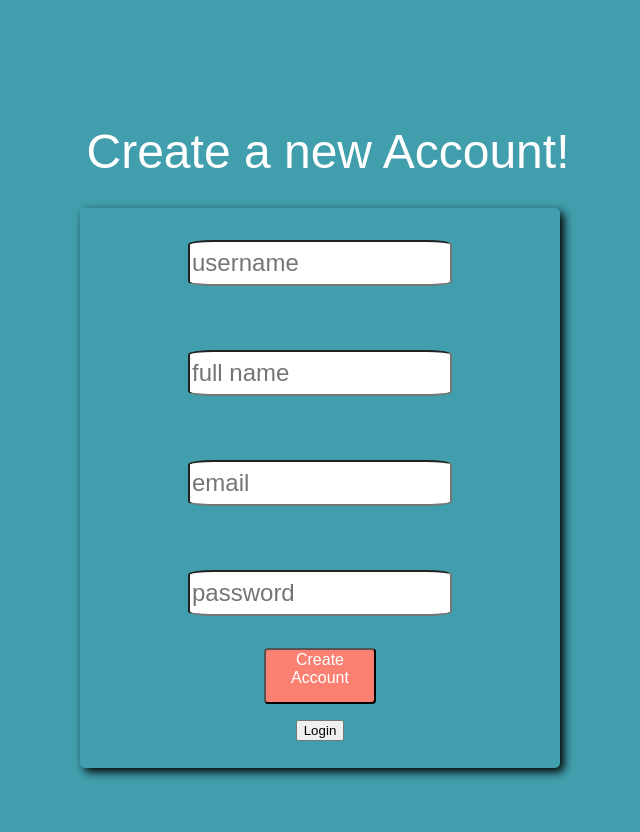
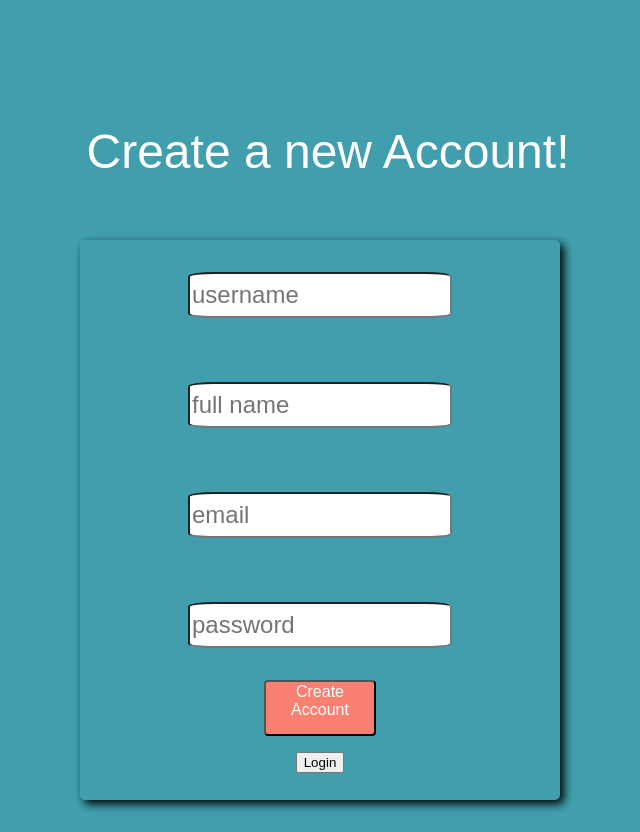
Before and after one commit to CelesteSippel/nm-admin, a React (Create React App) app: page /signup in a window 1280 px wide. Shown: the top 832 px of the page, without its empty margins (640-1280 px from the left). Before the commit the page ends 800 px from the top, so only its background shows below. Built offline with nearby package versions, Linux system fonts and the light colour scheme.

Commit message:
changes to login css

```diff
--- a/src/index.css
+++ b/src/index.css
@@ -518,7 +518,7 @@ input {
     align-items: center;
     box-shadow: black 4px 4px 10px;
     border-radius: 5px;
-    margin-top: 2rem;
+    margin-top: 4rem;
     margin-left: 45rem;
     margin-right: 8rem;
     margin-bottom: 2rem;
@@ -532,7 +532,7 @@ input {
     align-items: center;
     box-shadow: black 4px 4px 10px;
     border-radius: 5px;
-    margin-top: 6rem;
+    margin-top: 5rem;
     margin-left: 45rem;
     margin-right: 8rem;
     margin-bottom: 2rem;
```
